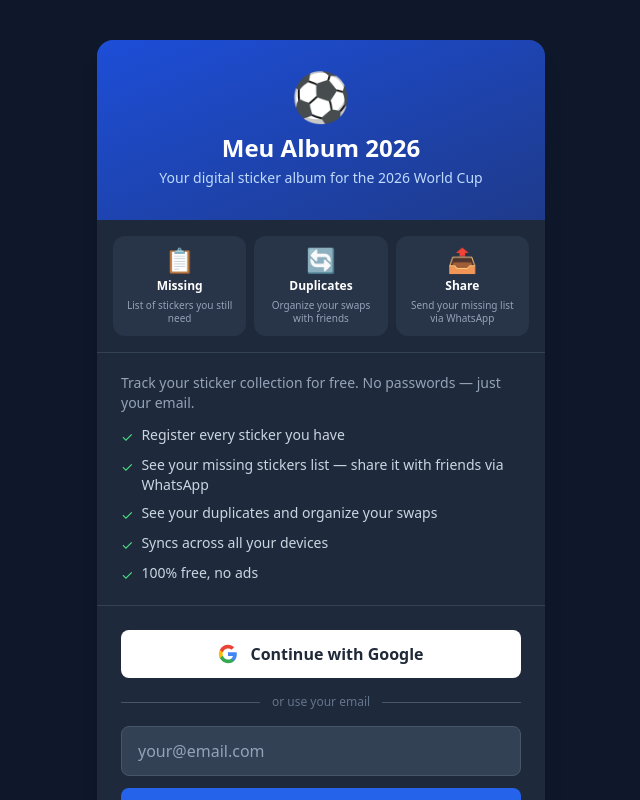
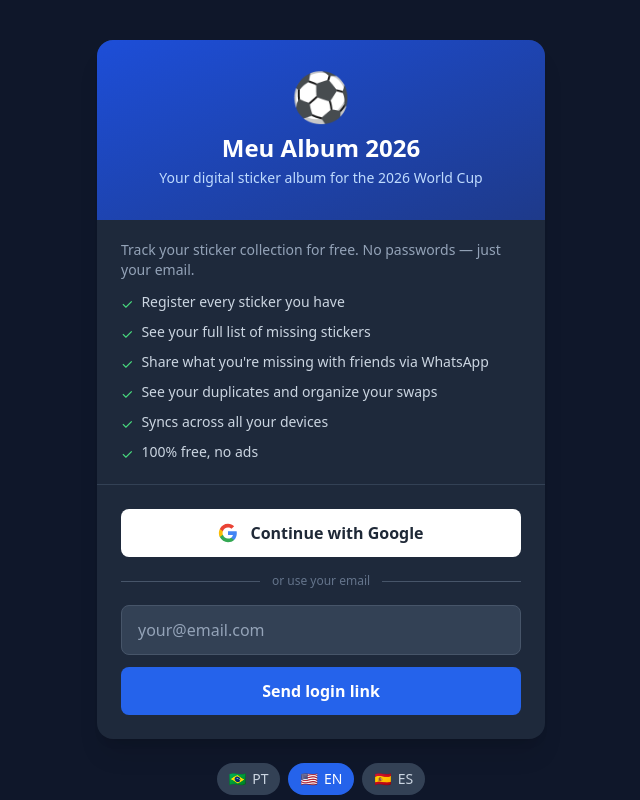
Before and after one commit to marcelotust/copado26web, a React (Vite) app: page /album in a window 1280 px wide. Shown: the top 800 px of the page, without its empty margins (319-959 px from the left). Built offline with nearby package versions, Linux system fonts and the light colour scheme; no server answers.

Commit message:
feat: add missing/share features to login checklist
Fold missing stickers and WhatsApp sharing into the existing features
list instead of separate cards. Remove featureHighlights from locales
and LoginPage.

Co-Authored-By: Claude Sonnet 4.6 <noreply@anthropic.com>

```diff
--- a/src/i18n/locales/en.json
+++ b/src/i18n/locales/en.json
@@ -130,15 +130,11 @@
     "description": "Track your sticker collection for free. No passwords — just your email.",
     "features": [
       "Register every sticker you have",
-      "See your missing stickers list — share it with friends via WhatsApp",
+      "See your full list of missing stickers",
+      "Share what you're missing with friends via WhatsApp",
       "See your duplicates and organize your swaps",
       "Syncs across all your devices",
       "100% free, no ads"
-    ],
-    "featureHighlights": [
-      { "icon": "📋", "title": "Missing", "desc": "List of stickers you still need" },
-      { "icon": "🔄", "title": "Duplicates", "desc": "Organize your swaps with friends" },
-      { "icon": "📤", "title": "Share", "desc": "Send your missing list via WhatsApp" }
     ],
     "continueWithGoogle": "Continue with Google",
     "orEmail": "or use your email",
--- a/src/i18n/locales/es.json
+++ b/src/i18n/locales/es.json
@@ -130,15 +130,11 @@
     "description": "Lleva el control de tu colección de cromos gratis. Sin contraseñas — solo tu correo.",
     "features": [
       "Registra cada cromo que tienes",
-      "Ve la lista de cromos faltantes — compártela con amigos por WhatsApp",
+      "Ve la lista completa de cromos faltantes",
+      "Comparte lo que te falta con amigos por WhatsApp",
       "Mira tus repetidos y organiza los intercambios",
       "Se sincroniza en todos tus dispositivos",
       "100% gratis, sin anuncios"
-    ],
-    "featureHighlights": [
-      { "icon": "📋", "title": "Faltantes", "desc": "Lista de cromos que aún no tienes" },
-      { "icon": "🔄", "title": "Repetidos", "desc": "Organiza tus intercambios con amigos" },
-      { "icon": "📤", "title": "Comparte", "desc": "Envía tu lista de faltantes por WhatsApp" }
     ],
     "continueWithGoogle": "Continuar con Google",
     "orEmail": "o usa tu correo",
--- a/src/i18n/locales/pt-BR.json
+++ b/src/i18n/locales/pt-BR.json
@@ -131,15 +131,11 @@
     "description": "Acompanhe sua coleção de figurinhas gratuitamente. Sem senhas — só o seu e-mail.",
     "features": [
       "Registre cada figurinha que você tem",
-      "Veja a lista de figurinhas faltando — compartilhe com amigos pelo WhatsApp",
+      "Veja a lista completa de figurinhas faltando",
+      "Compartilhe o que está faltando com amigos pelo WhatsApp",
       "Veja suas repetidas e organize suas trocas",
       "Sincroniza em todos os seus dispositivos",
       "100% gratuito, sem anúncios"
-    ],
-    "featureHighlights": [
-      { "icon": "📋", "title": "Faltando", "desc": "Lista de figurinhas que você ainda não tem" },
-      { "icon": "🔄", "title": "Repetidas", "desc": "Organize suas trocas com amigos" },
-      { "icon": "📤", "title": "Compartilhe", "desc": "Envie sua lista de faltando pelo WhatsApp" }
     ],
     "continueWithGoogle": "Continuar com Google",
     "orEmail": "ou use seu e-mail",
--- a/src/pages/LoginPage.jsx
+++ b/src/pages/LoginPage.jsx
@@ -19,7 +19,6 @@ export default function LoginPage({ onSendLink, onGoogleLogin, magicLinkSent, er
   }
 
   const features = tRaw('login.features')
-  const highlights = tRaw('login.featureHighlights')
 
   return (
     <div className="min-h-screen bg-slate-900 flex flex-col items-center justify-center px-4 py-10">
@@ -33,19 +32,6 @@ export default function LoginPage({ onSendLink, onGoogleLogin, magicLinkSent, er
           <h1 className="text-2xl font-bold text-white">Meu Album 2026</h1>
           <p className="text-blue-200 text-sm mt-1">{t('login.tagline')}</p>
         </div>
-
-        {/* Feature highlight cards */}
-        {Array.isArray(highlights) && (
-          <div className="grid grid-cols-3 gap-2 px-4 py-4 border-b border-slate-700">
-            {highlights.map((h, i) => (
-              <div key={i} className="flex flex-col items-center gap-1.5 bg-slate-700/50 rounded-xl px-2 py-3 text-center">
-                <span className="text-2xl leading-none">{h.icon}</span>
-                <span className="text-white text-xs font-bold leading-tight">{h.title}</span>
-                <span className="text-slate-400 text-[10px] leading-tight">{h.desc}</span>
-              </div>
-            ))}
-          </div>
-        )}
 
         {/* Features */}
         <div className="px-6 py-5 border-b border-slate-700">
```
